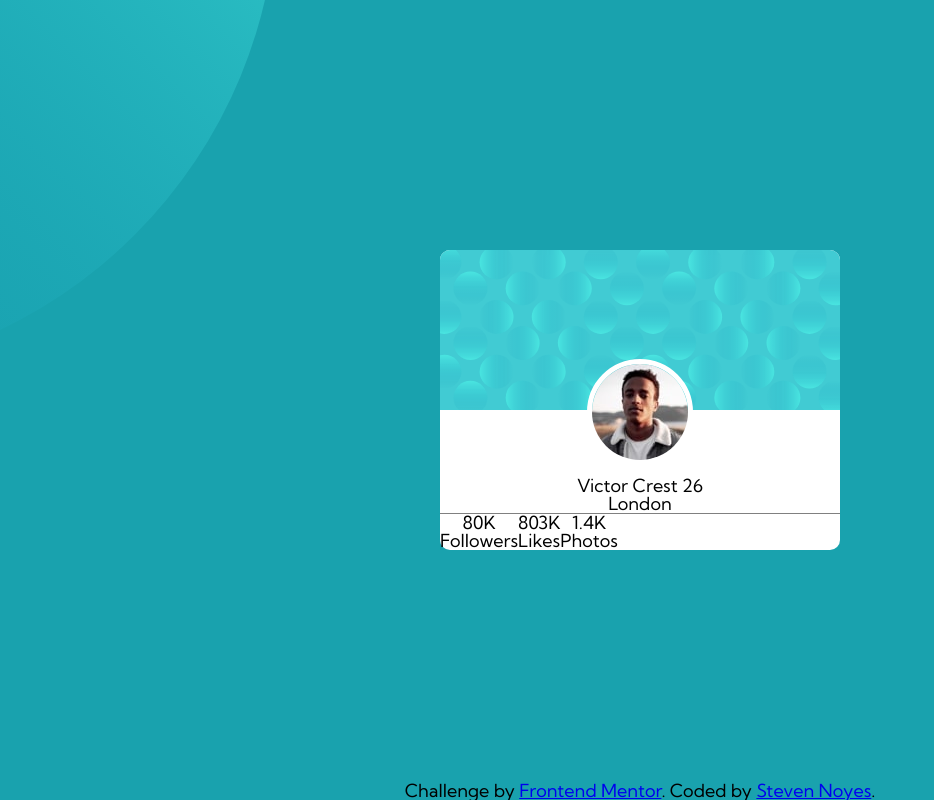
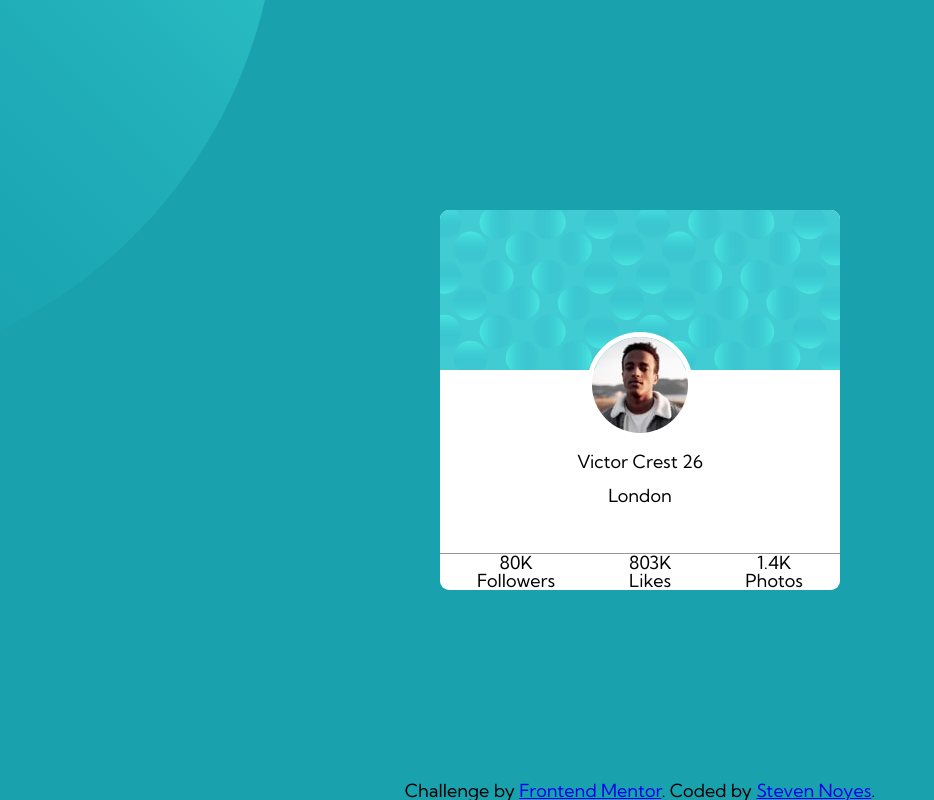
Before and after one commit to SteveNoyes/profile-card-comp, a plain HTML site: page index.html in a window 1280 px wide. Shown: the whole page, without its empty margins (0-934 px from the left). Drawn offline with Linux system fonts and the light colour scheme.

Commit message:
youre doing it peter

```diff
--- a/assets/css/style.css
+++ b/assets/css/style.css
@@ -22,16 +22,16 @@ body {
 }
 
 .hr {
+  margin-top: 3rem;
   width: 100%;
   height: 1px;
-  background-color: grey;
-
+  background-color: var(--dark-gray);
 }
 
 .profCard {
   min-width: 400px;
   background-color: var(--white);
-  border-radius: 10px;
+  border-radius: 9px;
   position: absolute;
   top: 50%;
   left: 50%;
@@ -40,12 +40,12 @@ body {
 }
 
 .profCardImg {
-  border-radius: 10px 10px 0 0;
+  border-radius: 9px 9px 0 0;
 }
 
 .victorHeadshot {
   position: absolute;
-  top: 54%;
+  top: 46%;
   left: 50%;
   transform: translate(-50%, -50%);
   border-radius: 50%;
@@ -53,13 +53,16 @@ body {
 }
 
 .profCardTitle {
-  margin-top: 4rem;
-
+  margin-top: 5rem;
 }
 
+.profCardCity {
+  margin-top: 1rem;
+}
 
 .stats {
   display: flex;
+  justify-content: space-around;
 }
 
 
--- a/index.html
+++ b/index.html
@@ -22,7 +22,7 @@
       <img src="assets/images/bg-pattern-card.svg" class="profCardImg" width="100%" alt="">
       <img src="assets/images/image-victor.jpg" class="victorHeadshot" alt="Victor headshot">
       <h1 class="profCardTitle">Victor Crest <span>26</span></h1>
-      <p>London</p>
+      <p class="profCardCity">London</p>
       <div class="hr"></div>
       <div class="stats">
         <div class="followers">
```
